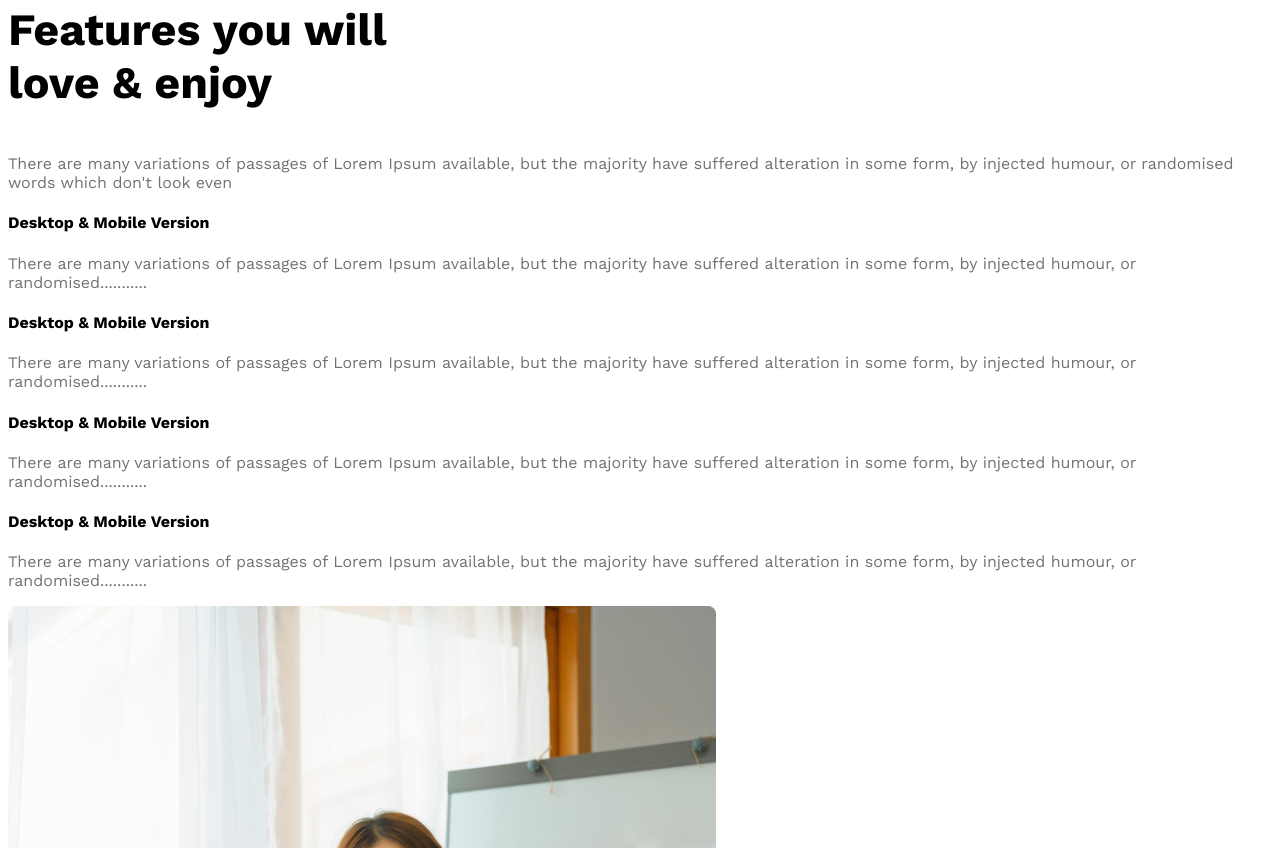
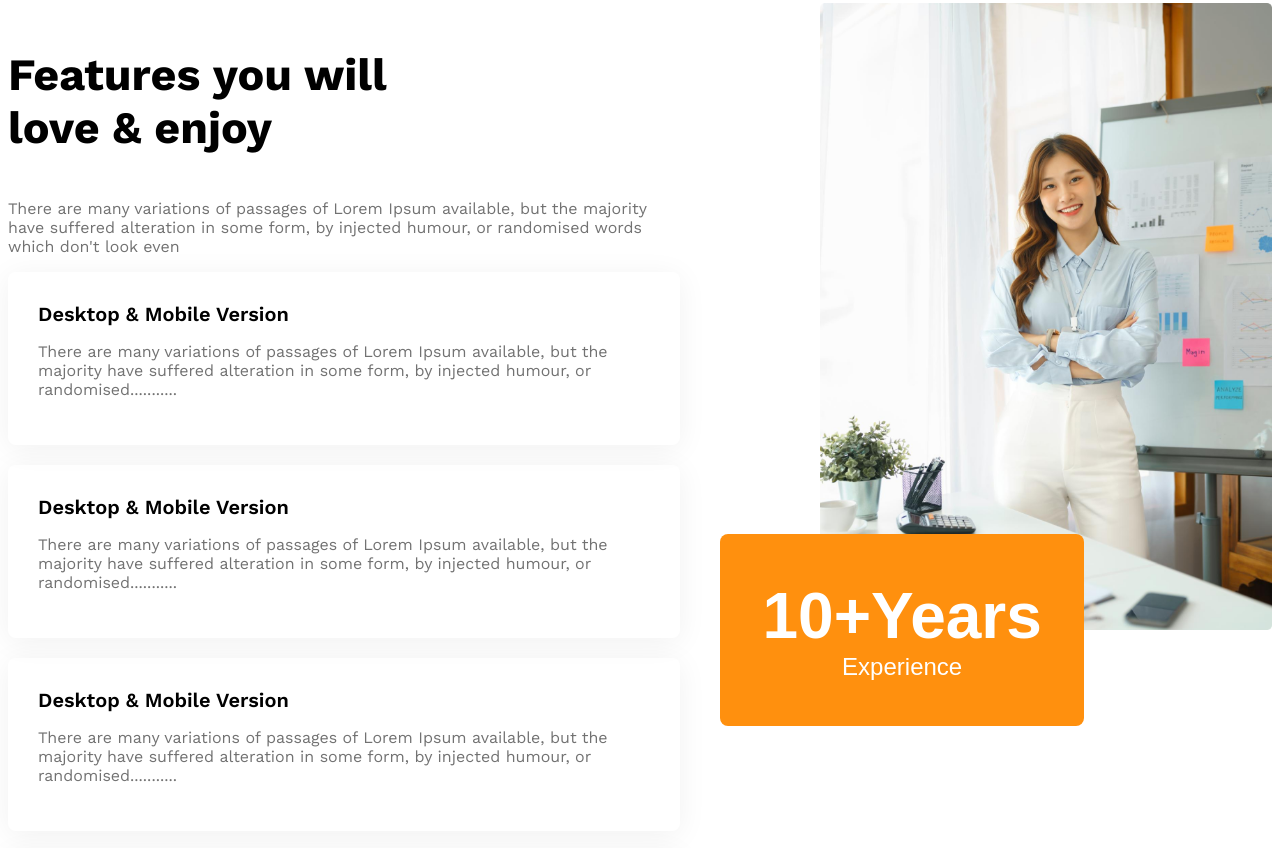
Before and after one commit to sameul-hasan/project_G3_Architects, a plain HTML site: page index.html in a window 1280 px wide. Shown: the part 2010-2858 px from the top of the page. Drawn offline with nearby package versions, Linux system fonts and the light colour scheme.

Commit message:
m9v9 DONE

```diff
--- a/index.html
+++ b/index.html
@@ -44,7 +44,7 @@
             </div>
          </section>
          <!-- feature -->
-          <section class="f">
+          <section class="f display-flex">
             <div>
                 <h3 class="section-title">Features you will <br> love & enjoy</h3>
                 <p class="dark3">There are many variations of passages of Lorem Ipsum available, but the majority have suffered alteration in some form, by injected humour, or randomised words which don't look even</p>
--- a/styles/Architects.css
+++ b/styles/Architects.css
@@ -95,6 +95,48 @@ main{
 .banner-img{
     width: 100%;
 }
+/* features section related styles */
+
+.f{
+    gap: 140px;
+}
+
+#f-section-title{
+    border-left: 5px solid #FF900E;
+    padding-left: 20px;
+}
+
+.f-card{
+    padding: 30px;
+    border-radius: 8px;
+    box-shadow: 0 4px 30px 0 rgba(0, 0, 0, 0.06);
+    margin-bottom: 20px;
+}
+
+.f-card .f-title{
+    font-weight: 600;
+    font-size: 1.25rem;
+    margin-top: 0px;
+    margin-bottom: 0px;
+}
+
+#experience-badge{
+    padding: 45px 42px;
+    font-size: 1.5rem;
+    font-weight: 500;
+    margin-left: -100px;
+    margin-top: -100px;
+}
+
+#experience-year{
+    font-size: 4rem;
+    font-weight: 700;
+}
+
+.f-architect img{
+    width: 100%;
+}
+
 /* teams and feature related styles */
 .teams{
     align-items: center;
```
